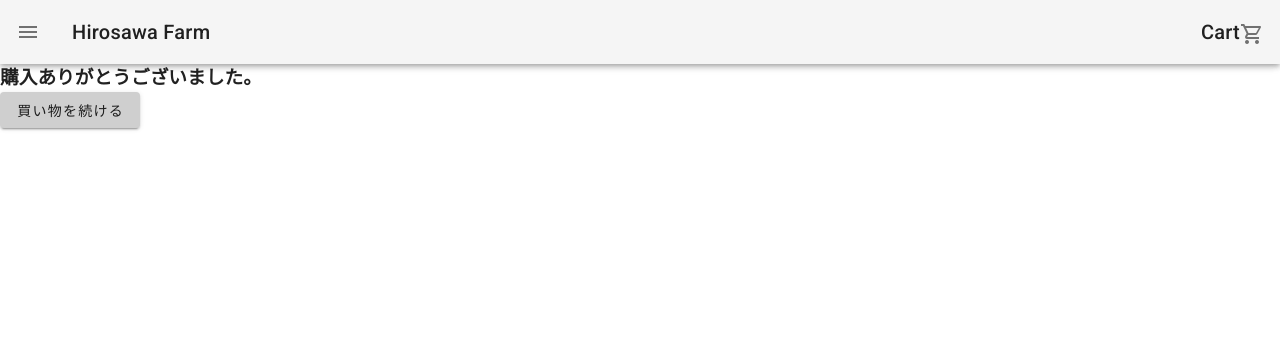
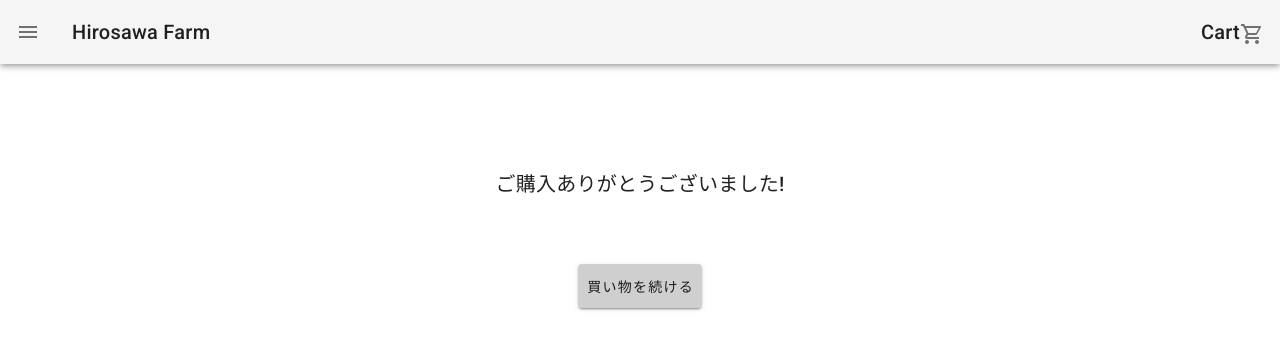
Before and after one commit to masayukihirosawa/farmHirosawa, a Vue app: page /checkOut in a window 1280 px wide. Shown: the top 350 px of the page. Built offline with nearby package versions, Linux system fonts and the light colour scheme.

Commit message:
CheckOutページを更新しました。

```diff
--- a/src/views/CheckOut.vue
+++ b/src/views/CheckOut.vue
@@ -1,6 +1,14 @@
 <template>
   <div>
-    <h3>購入ありがとうございました。</h3>
-    <v-btn :to="{ name: 'home' }">買い物を続ける</v-btn>
+    <v-container>
+      <v-card elevation="0" class="ma-auto mt-15" max-width="400">
+        <v-card-title class="pa-8 justify-center"
+          >ご購入ありがとうございました!</v-card-title
+        >
+        <v-card-actions class="pa-8 justify-center">
+          <v-btn large :to="{ name: 'home' }">買い物を続ける</v-btn>
+        </v-card-actions>
+      </v-card>
+    </v-container>
   </div>
 </template>
```
